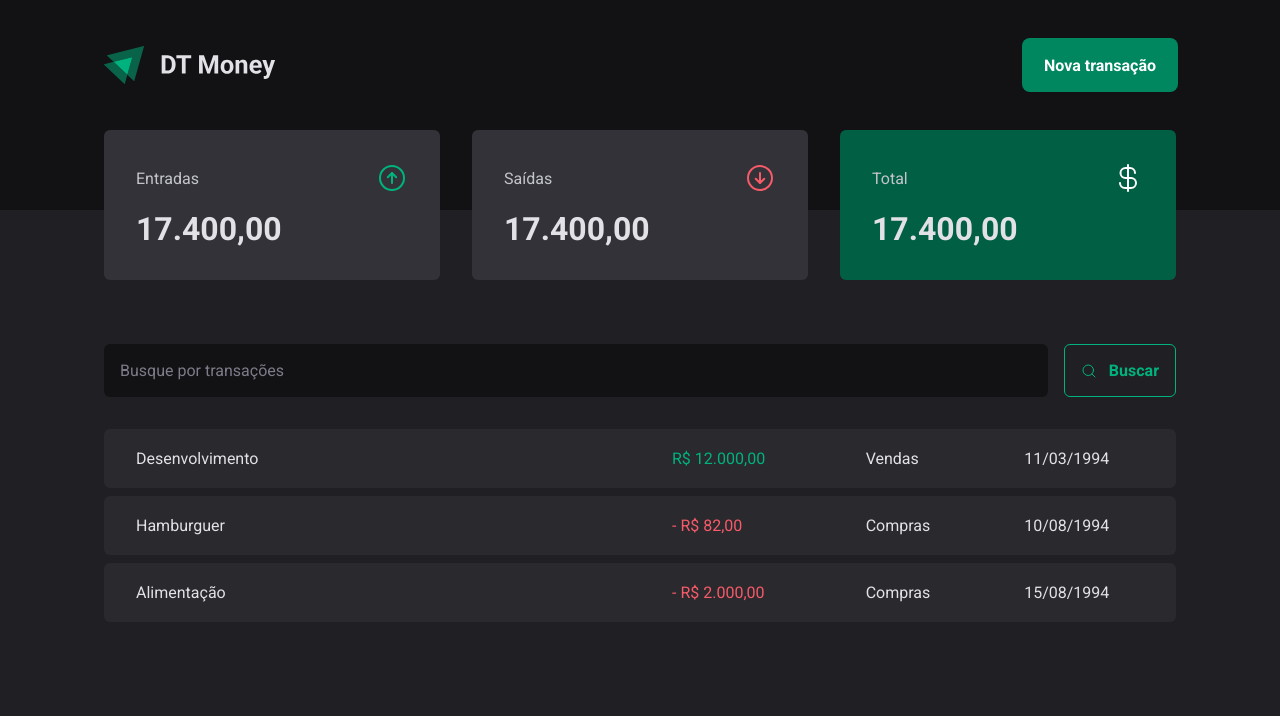
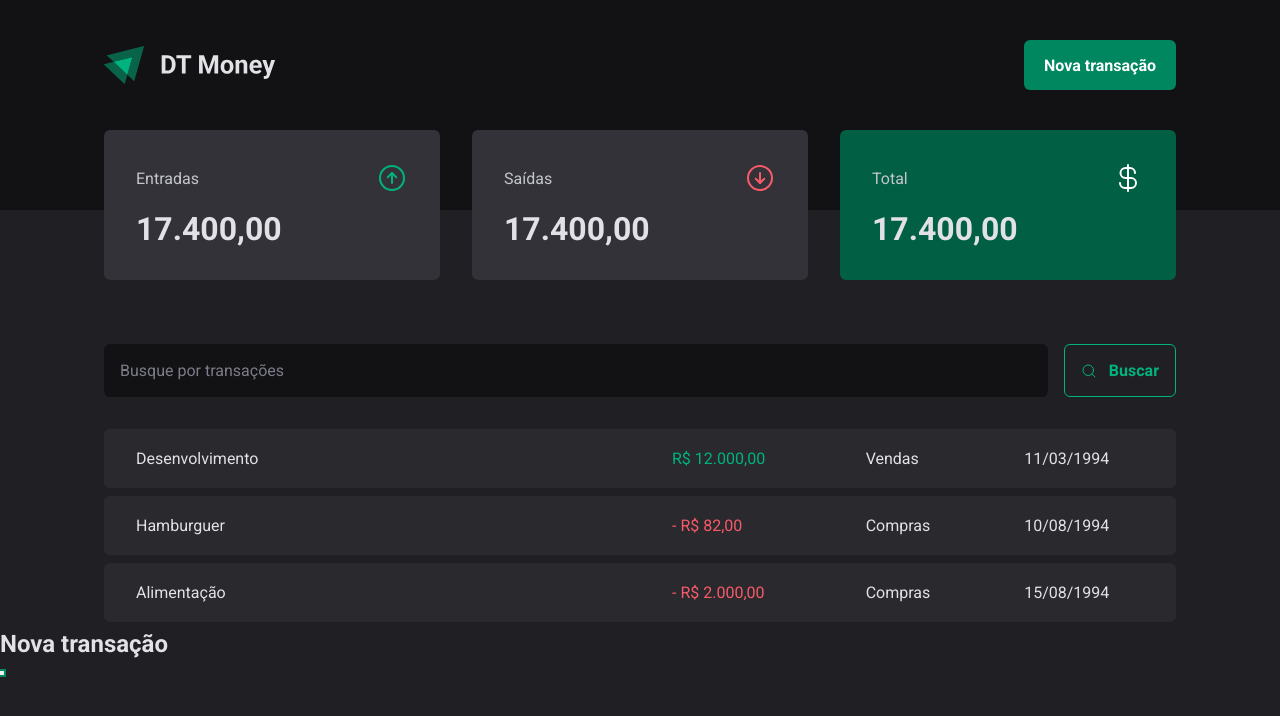
Before and after one commit to Jonatan1103/DT-money, a React (Vite) app: page / in a window 1280 px wide. Both pictures are taken after a click on the button "Nova transação". Shown: the top 716 px of the page. Built offline with nearby package versions, Linux system fonts and the light colour scheme.

Commit message:
radix initialized

```diff
--- a/package.json
+++ b/package.json
@@ -9,6 +9,7 @@
     "preview": "vite preview"
   },
   "dependencies": {
+    "@radix-ui/react-dialog": "^1.0.0",
     "phosphor-react": "^1.4.1",
     "react": "^18.2.0",
     "react-dom": "^18.2.0",
--- a/src/components/Header/index.tsx
+++ b/src/components/Header/index.tsx
@@ -1,14 +1,24 @@
 import { HeaderContainer, HeaderContent, NewTransactionButton } from "./styles";
 import logoHeader from "../../assets/logo.svg"
+import * as Dialog from '@radix-ui/react-dialog'
+import { NewTransactionModal } from "../NewTransactionModal";
 
 export function Header() {
   return (
     <HeaderContainer>
       <HeaderContent>
         <img src={logoHeader} alt=""/>
-        <NewTransactionButton>
-          Nova transação
-        </NewTransactionButton>
+
+        <Dialog.Root>
+          <Dialog.Trigger asChild>
+            <NewTransactionButton>
+              Nova transação
+            </NewTransactionButton>
+          </Dialog.Trigger>
+
+          <NewTransactionModal/>
+        </Dialog.Root>
+
       </HeaderContent>
     </HeaderContainer>
   )
--- /dev/null
+++ b/src/components/NewTransactionModal/index.tsx
@@ -0,0 +1,16 @@
+import * as Dialog from '@radix-ui/react-dialog'
+import { Overlay } from './styles'
+
+export function NewTransactionModal() {
+  return (
+    <Dialog.Portal>
+      <Overlay />
+
+      <Dialog.Content>
+        <Dialog.Title>Nova transação</Dialog.Title>
+        <Dialog.Close />
+      </Dialog.Content>
+
+    </Dialog.Portal>
+  )
+}
--- /dev/null
+++ b/src/components/NewTransactionModal/styles.ts
@@ -0,0 +1,8 @@
+import * as Dialog from '@radix-ui/react-dialog'
+import styled from 'styled-components'
+
+export const Overlay = styled(Dialog.Overlay)`
+
+`
+
+export const Content = styled(Dialog.Content)``
```
Also changed, not shown: 1 other file (tests, documents, lock files or other folders).
